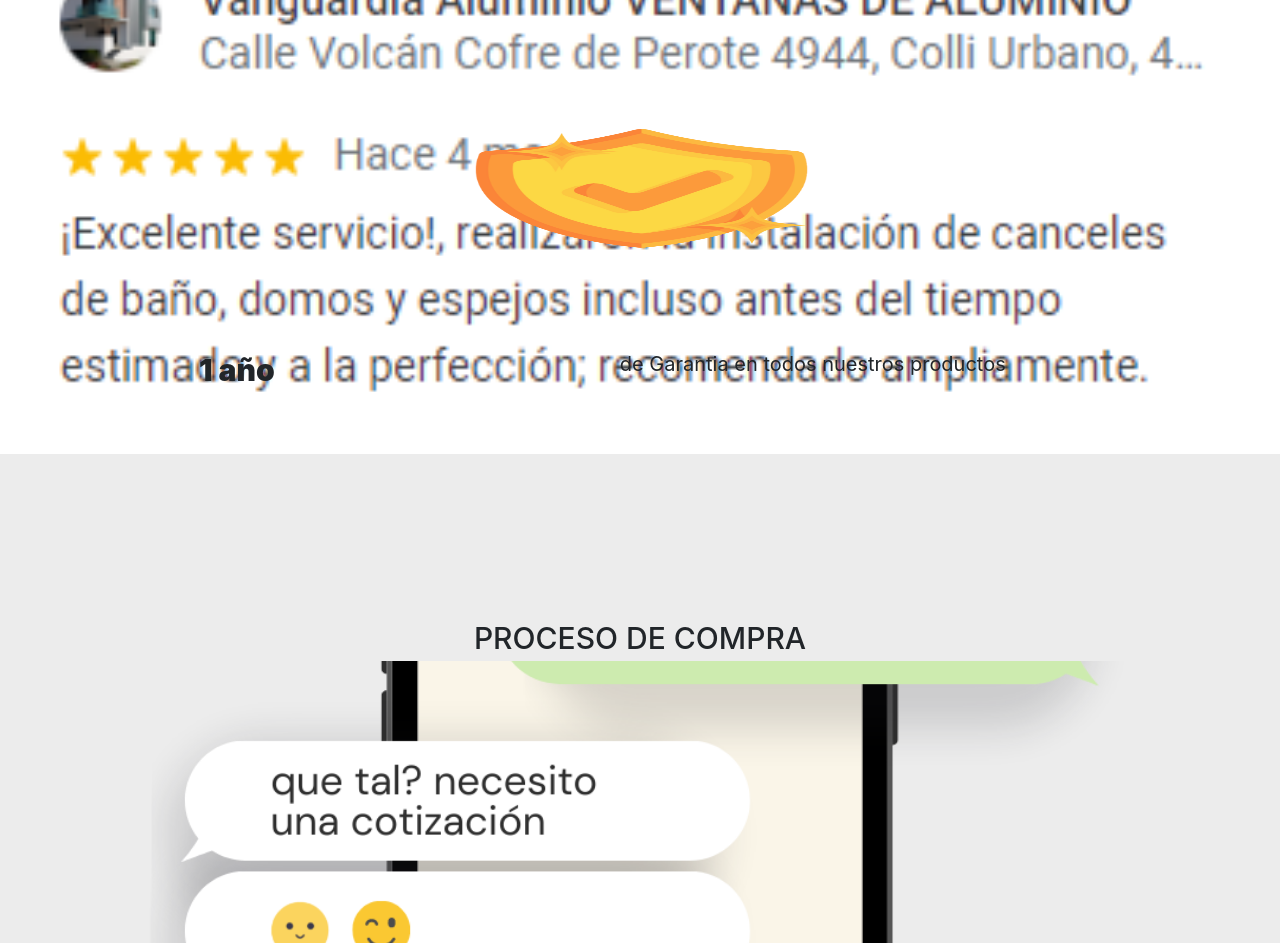
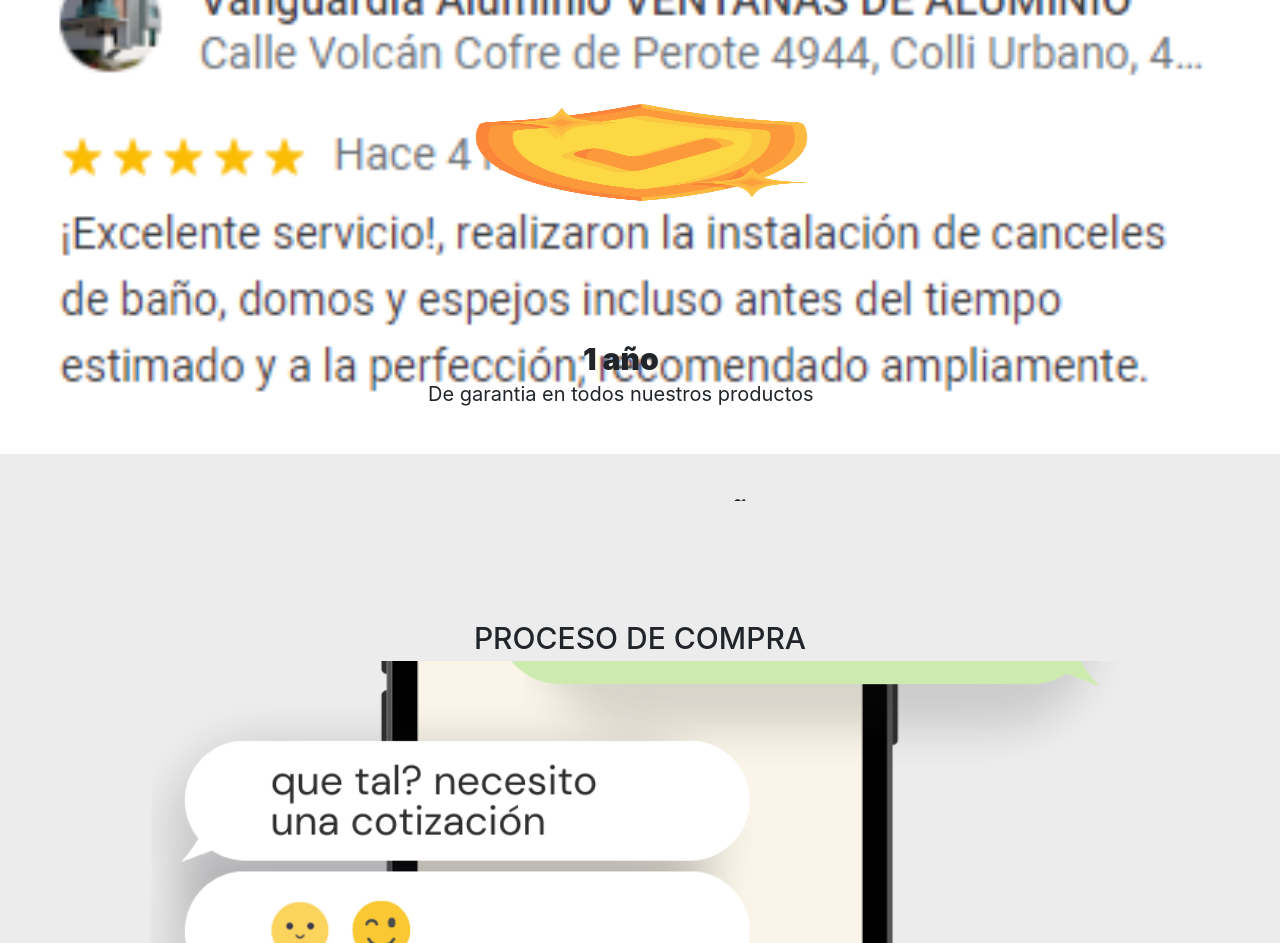
Before and after one commit to gamboamartin/aluminio, a plain HTML site: page index.html in a window 1280 px wide. Shown: the part 2699-3642 px from the top of the page. Drawn offline with nearby package versions, Linux system fonts and the light colour scheme; files whose address does not match are found by name.

Commit message:
v0.34.6 se ajusta proceso

```diff
--- a/assets/css/clientes.css
+++ b/assets/css/clientes.css
@@ -36,22 +36,35 @@
 }
 
 .clientes-icon-container img {
-    padding-top: 8vh;
+    padding-top: 5vh;
     width: 30%;
-    height: 80%;
+    height: 60%;
 }
 
 .main-text-clientes-container {
     z-index: 10;
-    height: 15vh;
+    height: 25vh;
     width: 100vw;
     min-width: 320px;
     min-height: 120px;
     text-align: center;
+    margin-bottom: 10vh;
 }
 
+.main-text-clientes-card-frist {
+    scroll-snap-align: center;
+    width: 100vw;
+    height: 15%;
+    display: flex;
+    flex-direction: column;
+    padding-left: 5%;
+    padding-right: 8%;
+    margin-bottom: 8vh;
+    margin-top: 5vh;
+}
 .main-text-clientes-slider {
     height: 100%;
+    width: 100%;
     overflow-y: scroll;
     overscroll-behavior-y: contain;
     scroll-snap-type: y proximity;
@@ -64,22 +77,23 @@
     width: 100vw;
     height: 15%;
     display: flex;
+    flex-direction: column;
     padding-left: 5%;
-    padding-right: 5%;
-    margin-bottom: 10vh;
-    margin-top: 10vh;
+    padding-right: 8%;
+    margin-bottom: 8vh;
+    margin-top: 8vh;
 }
 
 .clientes-text-blond {
     font-size: 3rem;
     font-weight: 900;
-    width: 30%;
+    width: 100%;
 }
 
 .clientes-text {
     font-size: 2rem;
     font-weight: 400;
-    width: 70%;
+    width: 100%;
 }
 
 .main-text-clientes-card-last {
@@ -87,8 +101,9 @@
     width: 100vw;
     height: 15%;
     display: flex;
+    flex-direction: column;
     padding-left: 5%;
     padding-right: 5%;
-    margin-top: 10vh;
+    margin-top: 15vh;
     margin-bottom: 10vh;
 }
--- a/index.html
+++ b/index.html
@@ -191,9 +191,9 @@
         </div>
         <div class="main-text-clientes-container">
             <div class="main-text-clientes-slider">
-                <div class="main-text-clientes-card">
+                <div class="main-text-clientes-card-frist">
                     <h1 class="clientes-text-blond">1 año</h1>
-                    <h1 class="clientes-text">de Garantia en todos nuestros productos</h1>
+                    <h1 class="clientes-text">De garantia en todos nuestros productos</h1>
                 </div>
                 <div class="main-text-clientes-card">
                     <h1 class="clientes-text-blond">GARANTIA DE 1 AÑO</h1>
```
